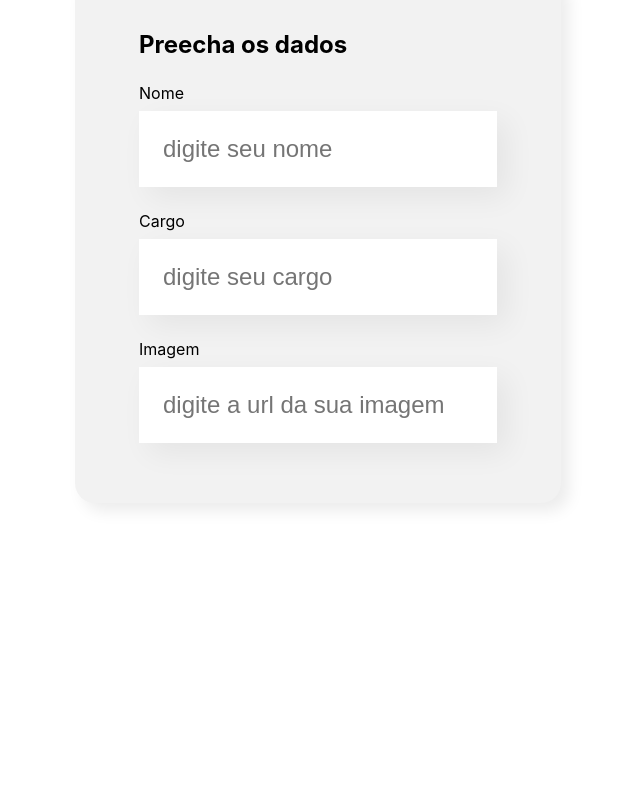
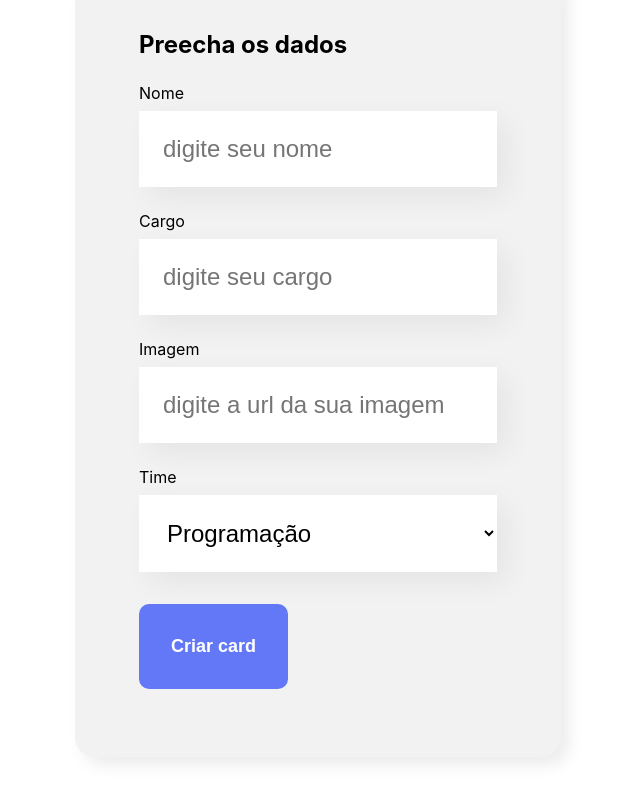
Before and after one commit to MatheusMinski/react-alura, a React (Create React App) app: page / in a window 1280 px wide. Shown: the part 296-1096 px from the top of the page, without its empty margins (322-962 px from the left). Before the commit the page ends 879 px from the top, so only its background shows below. Built offline with nearby package versions, Linux system fonts and the light colour scheme.

Commit message:
feat(collaborator): required on form and prevent submit

```diff
--- /dev/null
+++ b/src/components/Buttom/Buttom.css
@@ -0,0 +1,15 @@
+.form-buttom {
+    background-color: #6278F7;
+    border-radius: 10px;
+    font-weight: 700;
+    font-size: 18px;
+    padding: 32px;
+    border: none;
+    cursor: pointer;
+    color: #FFF;
+    margin: 32px 0;
+}
+
+.form-buttom:hover {
+    color: #95FFD4;
+}
--- /dev/null
+++ b/src/components/Buttom/index.js
@@ -0,0 +1,9 @@
+import './Buttom.css'
+
+const Buttom = (props) => {
+    return (
+        <button className='form-buttom'>{props.children}</button>
+    )
+}
+
+export default Buttom
--- a/src/components/Form/index.js
+++ b/src/components/Form/index.js
@@ -1,14 +1,35 @@
 import './Form.css'
 import TextInput from '../TextInput'
+import HangingList from '../HangingList'
+import Buttom from '../Buttom'
 
 const Form = () => {
+    const teams = [
+        'Programação',
+        'Front End',
+        'Data Science',
+        'Devops',
+        'UX e Design',
+        'Mobile',
+        'Inovação e Gestão'
+    ]
+
+    const onSave = (event) =>{
+        event.preventDefault()
+        console.log('form foi submetido')
+    }
+
     return (
         <section className='create-form'>
-            <form>
+            <form onSubmit={onSave}>
                 <h2>Preecha os dados</h2>
-                <TextInput label='Nome' placeholder='digite seu nome' />
+                <TextInput requiredProp={true} label='Nome' placeholder='digite seu nome' />
                 <TextInput label='Cargo' placeholder='digite seu cargo' />
                 <TextInput label='Imagem' placeholder='digite a url da sua imagem' />
+                <HangingList label='Time' itens={teams} />
+                <Buttom>
+                    Criar card
+                </Buttom>
             </form>
         </section>
     )
--- /dev/null
+++ b/src/components/HangingList/HangingList.css
@@ -0,0 +1,18 @@
+.hanging-list {
+
+}
+
+.hanging-list select {
+    background-color: #FFF;
+    box-shadow: 10px 10px 30px rgba(0, 0, 0, 0.06);
+    width: 100%;
+    border: none;
+    font-size: 24px;
+    padding: 24px;
+    box-sizing: border-box;
+}
+.hanging-list label {
+    display: block;
+    margin-bottom: 8px;
+    font-size: 24;
+}
--- /dev/null
+++ b/src/components/HangingList/index.js
@@ -0,0 +1,14 @@
+import './HangingList.css'
+
+const HangingList = (props) =>{
+    return (
+        <div className='hanging-list'>
+            <label>{props.label}</label>
+            <select>
+                {props.itens.map(item => <option key={item}>{item}</option>)}
+            </select>
+        </div>
+    )
+}
+
+export default HangingList
--- a/src/components/TextInput/index.js
+++ b/src/components/TextInput/index.js
@@ -4,7 +4,7 @@
     return (
      <div className="text-input">
         <label>{props.label}</label>
-        <input placeholder={props.placeholder}/>
+        <input required={props.requiredProp} placeholder={props.placeholder}/>
      </div>
     )
  }
```
